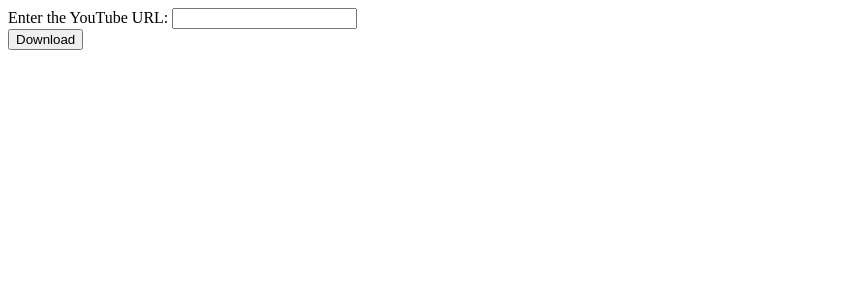
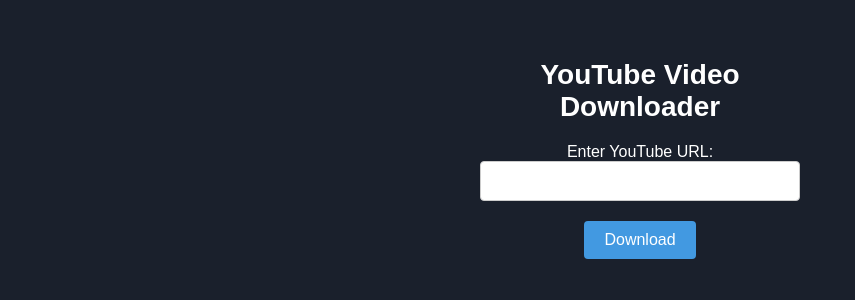
Before and after one commit to francisco-arturo/ytdownloader, a Flask app: page / in a window 1280 px wide. Shown: the top 300 px of the page, without its empty margins (0-855 px from the left). Run offline with Flask 3, Linux system fonts and the light colour scheme.

Commit message:
changing HTML to the blue one

```diff
--- a/templates/index.html
+++ b/templates/index.html
@@ -1,9 +1,88 @@
 <!DOCTYPE html>
 <html>
+<head>
+    <title>YouTube Video Downloader</title>
+    <meta name="viewport" content="width=device-width, initial-scale=1">
+    <style>
+        body {
+            background-color: #1a202c;
+            color: white;
+            font-family: Arial, sans-serif;
+            text-align: center;
+            margin: 0;
+            padding: 0;
+        }
+
+        .container {
+            max-width: 100%;
+            margin: 0 auto;
+            padding: 20px;
+            box-sizing: border-box;
+        }
+
+        h1 {
+            font-size: 24px;
+        }
+
+        label {
+            display: block;
+            margin-top: 20px;
+        }
+
+        input[type="text"] {
+            width: 100%;
+            padding: 10px;
+            border: 1px solid #ccc;
+            border-radius: 4px;
+            font-size: 16px;
+            box-sizing: border-box;
+        }
+
+        input[type="submit"] {
+            margin-top: 20px;
+            padding: 10px 20px;
+            background-color: #4299e1;
+            color: white;
+            border: none;
+            border-radius: 4px;
+            font-size: 16px;
+            cursor: pointer;
+        }
+
+        input[type="submit"]:hover {
+            background-color: #2c5282;
+        }
+
+        @media screen and (min-width: 480px) {
+            .container {
+                max-width: 400px;
+                padding: 40px;
+            }
+
+            h1 {
+                font-size: 28px;
+            }
+
+            input[type="text"] {
+                font-size: 16px;
+            }
+
+            input[type="submit"] {
+                padding: 10px 20px;
+                font-size: 16px;
+            }
+        }
+    </style>
+</head>
 <body>
-  <form method="POST">
-    Enter the YouTube URL: <input type="text" name="url"><br>
-    <input type="submit" value="Download">
-  </form>
+    <div class="container">
+        <h1>YouTube Video Downloader</h1>
+        <form action="#" method="post">
+            <label for="youtubeUrl">Enter YouTube URL:</label>
+            <input type="text" id="youtubeUrl" name="youtubeUrl" required>
+            <br>
+            <input type="submit" value="Download">
+        </form>
+    </div>
 </body>
 </html>
```
